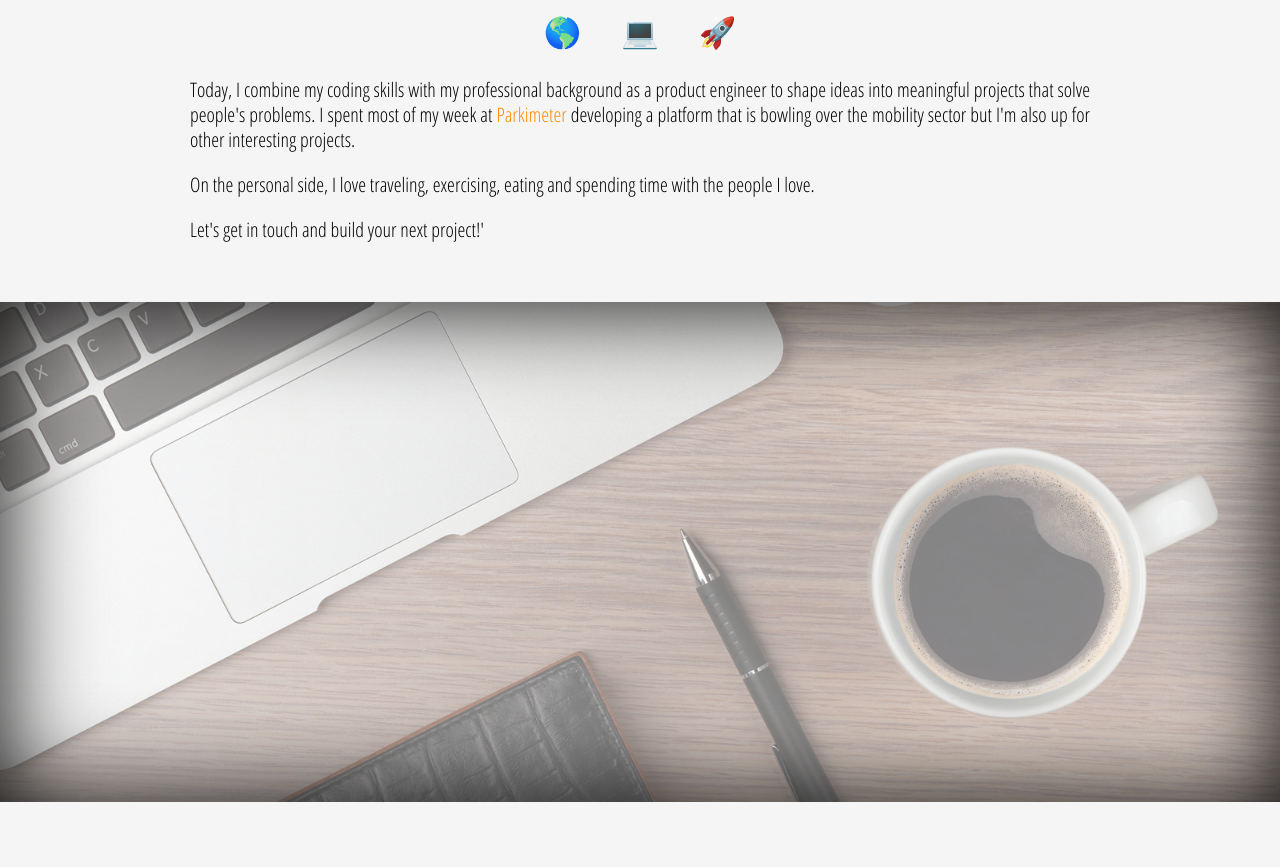
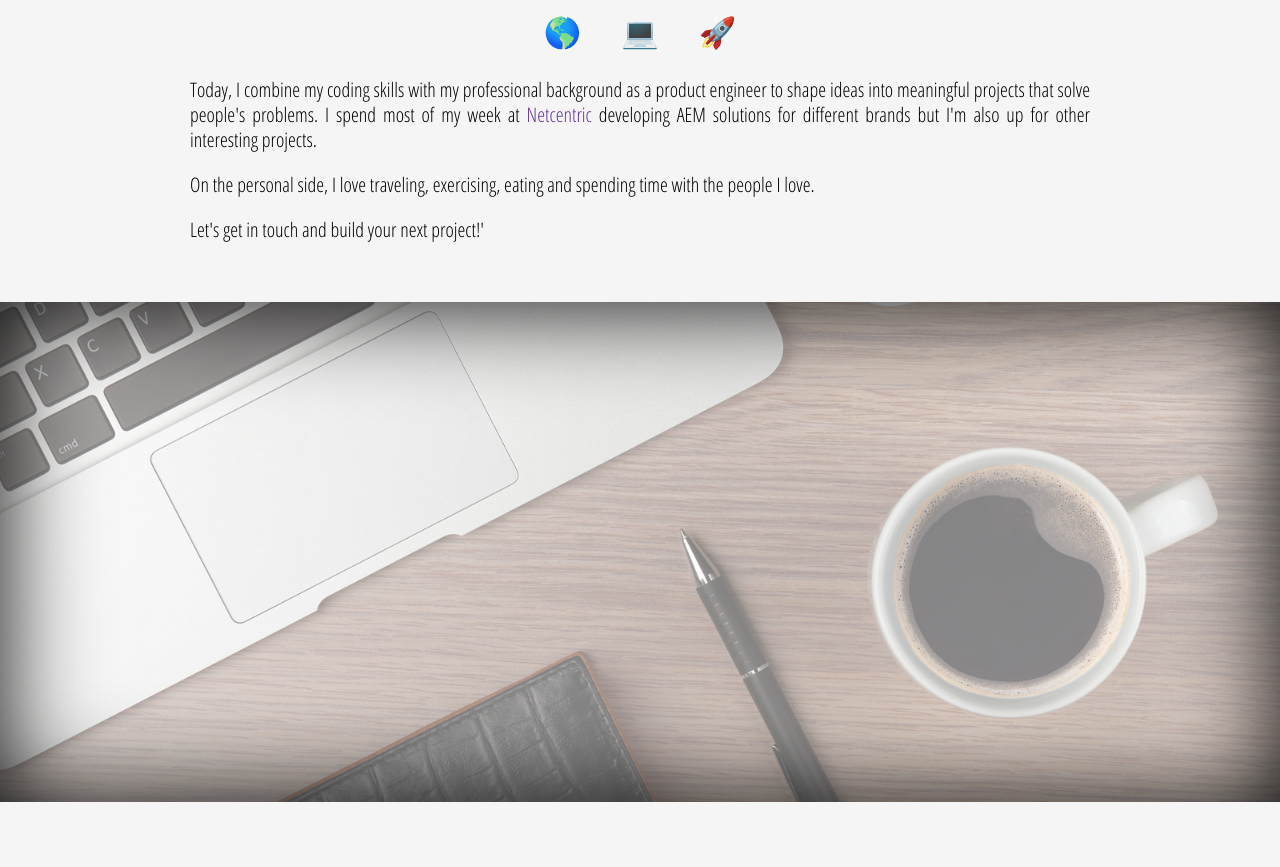
Before and after one commit to jordivilagut/jordivilagut.github.io, a plain HTML site: page index.html in a window 1280 px wide. Shown: the part 1163-2030 px from the top of the page. Drawn offline with nearby package versions, Linux system fonts and the light colour scheme.

Commit message:
Change Parkimeter to Netcentric

```diff
--- a/assets/json/textbodies_json.js
+++ b/assets/json/textbodies_json.js
@@ -10,8 +10,8 @@ var textBodies = {
         aboutTitle: "Bio",
         aboutText1: "Hi! I am Jordi Vilagut Treserra, a Full Stack Developer based in Barcelona. On 2015, while traveling around the world on my gap year, my mind was hungry for acquiring new skills, so I threw myself into coding and started following an online bootcamp for developers. After unlocking a few challenges and having completed my firsts projects, I realised that coding wasn't just an interest of mine, it was what I wanted to do for a living.",
         aboutText2: "When I came back to Barcelona after my journey, I carried on learning autonomously and finally joined a full-time bootcamp to give a boost to my skills and finally become a professional developer.",
-        aboutText3: "Today, I combine my coding skills with my professional background as a product engineer to shape ideas into meaningful projects that solve people's problems. I spent most of my week at",
-        aboutText4: "developing a platform that is bowling over the mobility sector but I'm also up for other interesting projects.",
+        aboutText3: "Today, I combine my coding skills with my professional background as a product engineer to shape ideas into meaningful projects that solve people's problems. I spend most of my week at",
+        aboutText4: "developing AEM solutions for different brands but I'm also up for other interesting projects.",
         aboutText5: "On the personal side, I love traveling, exercising, eating and spending time with the people I love.",
         aboutText6: "Let's get in touch and build your next project!'",
         projectsTitle: "Projects",
@@ -46,8 +46,8 @@ var textBodies = {
         aboutTitle: "Bio",
         aboutText1: "Hi! I am Jordi Vilagut Treserra, a Full Stack Developer based in Barcelona. On 2015, while traveling around the world on my gap year, my mind was hungry for acquiring new skills, so I threw myself into coding and started following an online bootcamp for developers. After unlocking a few challenges and having completed my firsts projects, I realised that coding wasn't just an interest of mine, it was what I wanted to do for a living.",
         aboutText2: "When I came back to Barcelona after my journey, I carried on learning autonomously and finally joined a full-time bootcamp to give a boost to my skills and finally become a professional developer.",
-        aboutText3: "Today, I combine my coding skills with my professional background as a product engineer to shape ideas into meaningful projects that solve people's problems. I spent most of my week at",
-        aboutText4: "developing a platform that is bowling over the mobility sector but I'm also up for other interesting projects.",
+        aboutText3: "Today, I combine my coding skills with my professional background as a product engineer to shape ideas into meaningful projects that solve people's problems. I spend most of my week at",
+        aboutText4: "developing AEM solutions for different brands but I'm also up for other interesting projects.",
         aboutText5: "On the personal side, I love traveling, exercising, eating and spending time with the people I love.",
         aboutText6: "Let's get in touch and build your next project!'",
         projectsTitle: "Projects",
@@ -83,7 +83,7 @@ var textBodies = {
         aboutText1: "Hola! Soy Jordi Vilagut Treserra, un desarrollador Full Stack Developer de Barcelona. En 2015, mientras viajaba por el mundo, sentí la inquietud de seguir aprendiendo y estudiando, así que me inscribí en una academia online para desarrolladores. En poco tiempo desbloqueé los primeros retos y empecé algunos proyectos, fue ahí donde me di cuenta de que programar no era sólo un hobbie para mí, sino que podía ser algo a lo que me podría dedicar profesionalmente disfrutando mucho.",
         aboutText2: "Cuando volví a Barcelona después de mi viaje, seguí estudiando de forma autónoma y finalmente me apunte a Ubiqum, una code academy presencial donde estudié a tiempo completo para dar un empujón final a mis habilidades y convertirme definitivamente en un desarrollador profesional.",
         aboutText3: "A día de hoy, combino mis habilidades de programación con mi experiencia profesional como ingeniero de producto, para hacer realidad ideas transformándolas en proyectos que puedan solventar todo tipo de necesidades. Dedico la mayor parte de mi tiempo a",
-        aboutText4: ", desarrollando una plataforma que está revolucionando el sector de la movilidad, aunque también estoy abierto a nuevos proyectos que me parezcan interesantes.",
+        aboutText4: ", donde desarrollo soluciones de AEM para diferentes marcas, aunque también estoy abierto a nuevos proyectos que me parezcan interesantes.",
         aboutText5: "Cuando no programo, me encanta viajar, hacer ejercicio, comer y sobretodo, estar con la gente a la que quiero.",
         aboutText6: "Ponte en contacto y vamos a construir tu proyecto juntos!",
         projectsTitle: "Proyectos",
@@ -119,7 +119,7 @@ var textBodies = {
         aboutText1: "Hola! Sóc en Jordi Vilagut Treserra, un desenvolupador Full Stack de Barcelona. El 2015, mentre viatjava pel món, vaig sentir la necessitat de seguir aprenent i desenvolupant-me, així que vaig decidir apuntar-me a una acadèmia de programació online. Després de desbloquejar els primers reptes i realitzar els meus primers projectes, vaig adonar-me que programar no era simplement una afició, era quelcom al que em volia dedicar professionalment.",
         aboutText2: "En tornar a Barcelona, vaig seguir estudiant de forma autònoma i finalment vaig matricular-me a Ubiqum, una code academy presencial on vaig estudiar a temps complet fins a convertir-me definitivament en desenvolupador professional.",
         aboutText3: "Ara, combino les meves habilitats com a programador amb la meva experiència com a enginyer de producte, per realitzar projectes de tot tipus que donin solució a necessitats molt diverses. Dedico gran part del meu temps a",
-        aboutText4: ", desenvolupant una plataforma que està revolucionant el sector de la mobilitat, tot i que també estic obert a d'altres projectes que em semblin interessants.",
+        aboutText4: ", on desenvolupo projectes d'AEM per a diferents marques, tot i que també estic obert a d'altres projectes que em semblin interessants.",
         aboutText5: "En la vessant personal, m'encanta viatjar, fer exercici, menjar i sobretot, passar temps amb la gent a qui estimo.",
         aboutText6: "Posa't en contacte amb mi i construïrem el teu projecte junts!",
         projectsTitle: "Projectes",
--- a/assets/styles/styles.css
+++ b/assets/styles/styles.css
@@ -211,7 +211,7 @@ section#bio {
 
 .linkTo {
     text-decoration: none;
-    color: darkorange;
+    color: rebeccapurple;
 }
 
 .bioEmoji {
--- a/main.htm
+++ b/main.htm
@@ -27,7 +27,7 @@
         </div>
     </div>
 
-    <p>{{texts[lang].aboutText3}}<span><a  class="linkTo" href="https://parkimeter.com/" target="_blank"> Parkimeter </a></span>{{texts[lang].aboutText4}}</p>
+    <p>{{texts[lang].aboutText3}}<span><a  class="linkTo" href="https://netcentric.biz/" target="_blank"> Netcentric </a></span>{{texts[lang].aboutText4}}</p>
 
     <p>{{texts[lang].aboutText5}}</p>
 
```
